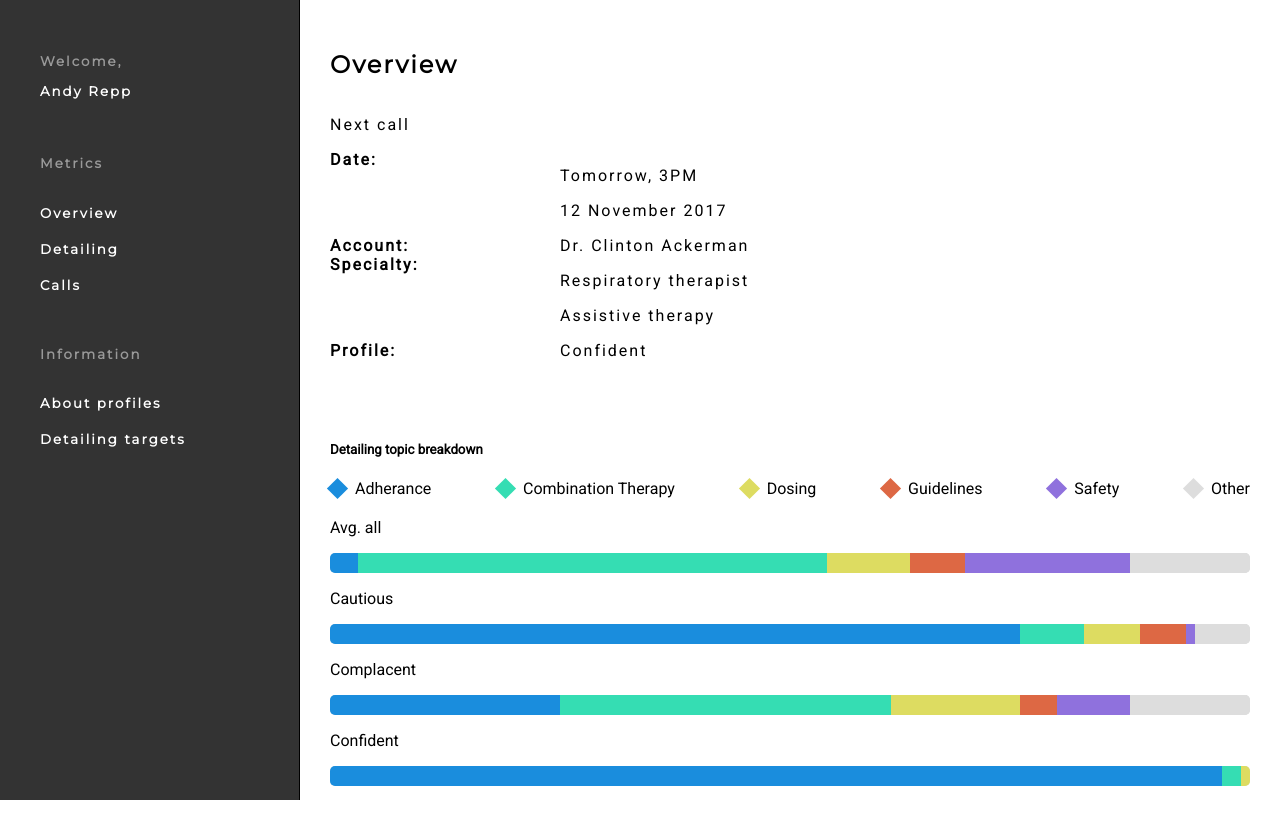
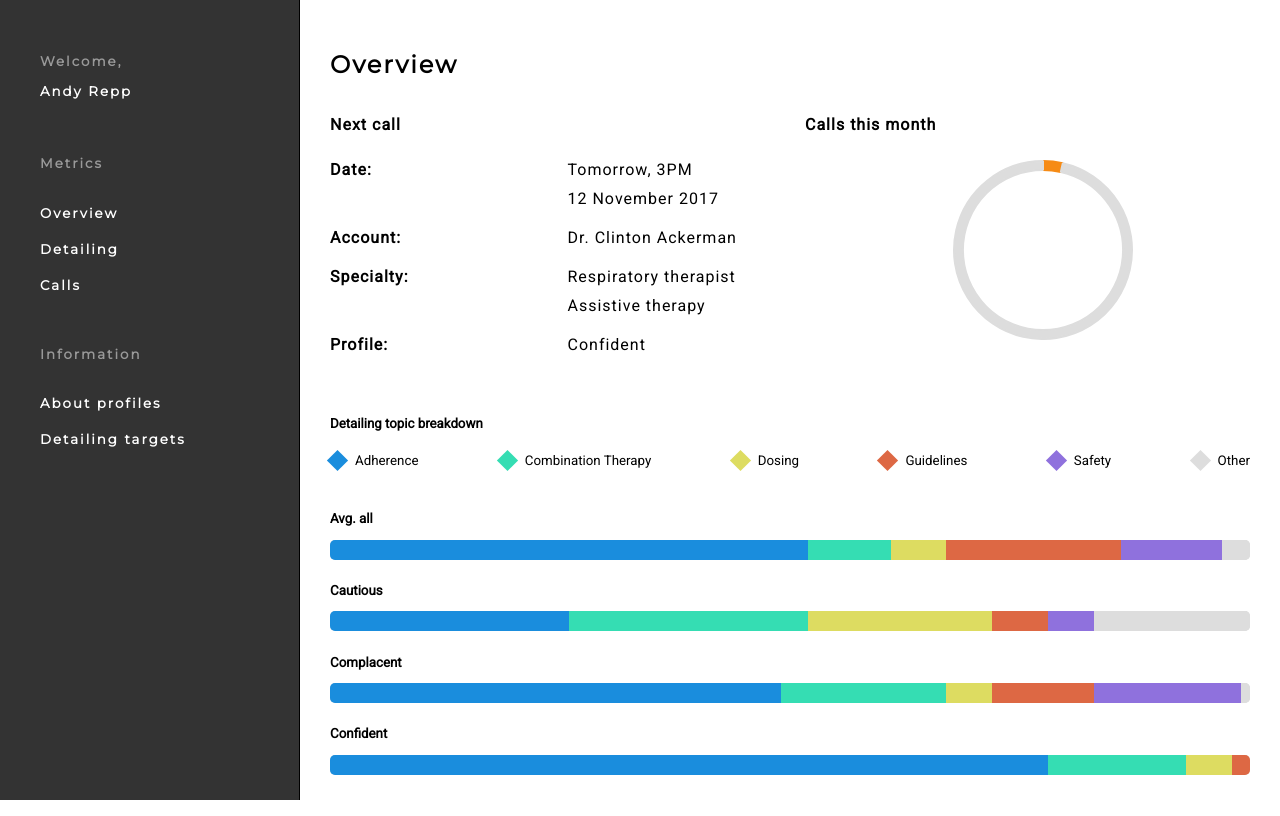
Before and after one commit to steph-mansell/28b-test, a React (Create React App) app: page / in a window 1280 px wide. Built offline with nearby package versions, Linux system fonts and the light colour scheme.

Commit message:
Created circle chart with ChartJS. Tweaked styling and added further dynamic data population with animations to chart and bars.

```diff
--- a/src/components/BottomContent/GraphLegend/GraphLegend.css
+++ b/src/components/BottomContent/GraphLegend/GraphLegend.css
@@ -13,4 +13,5 @@
 .title {
   display: inline-block;
   margin-left: 10px;
+  font-size: smaller;
 }
--- a/src/components/BottomContent/ProgressBar/ProgressBar.css
+++ b/src/components/BottomContent/ProgressBar/ProgressBar.css
@@ -12,6 +12,7 @@
   transition: width 1s;
 }
 
-p {
-  display: block;
+.progress-title {
+  font-size: smaller;
+  font-weight: bold;
 }
--- a/src/components/BottomContent/ProgressBar/ProgressBar.jsx
+++ b/src/components/BottomContent/ProgressBar/ProgressBar.jsx
@@ -24,7 +24,7 @@ function ProgressBar(props) {
 
   return (
     <div className="progress-container" onClick={randomise}>
-      <p>{props.title}</p>
+      <p className="progress-title">{props.title}</p>
       <div className="outer-bar">
         {progress.map((bar, index) => {
           return (
--- a/src/components/Content/ContentContainer.css
+++ b/src/components/Content/ContentContainer.css
@@ -6,10 +6,10 @@ main {
 
 .top-container {
   display: flex;
-  flex-direction: column;
-  padding: 30px;
+  flex-direction: row;
+  padding-left: 30px;
   letter-spacing: 2px;
-  font-family: "Montserrat", sans-serif;
+  font-family: "Roboto", sans-serif;
 }
 
 .bottom-container {
@@ -24,3 +24,13 @@ main {
   flex-direction: row;
   margin-bottom: 20px;
 }
+
+.overview {
+  font-family: "Montserrat", sans-serif;
+  letter-spacing: 2px;
+  padding: 30px 0 0 30px;
+}
+
+.progress-container {
+  padding: 5px 0;
+}
--- a/src/components/Content/ContentContainer.jsx
+++ b/src/components/Content/ContentContainer.jsx
@@ -3,9 +3,10 @@ import "./ContentContainer.css";
 import colors from "../../utils/colors";
 import CallDetails from "../TopContent/CallDetails/CallDetails";
 import ProgressBar from "../BottomContent/ProgressBar/ProgressBar";
+import CircleChart from "../TopContent/CircleChart/CircleChart";
 
 const legendName = [
-  "Adherance",
+  "Adherence",
   "Combination Therapy",
   "Dosing",
   "Guidelines",
@@ -18,9 +19,10 @@ const titles = ["Avg. all", "Cautious", "Complacent", "Confident"];
 function ContentContainer() {
   return (
     <main className="main">
+      <h2 className="overview">Overview</h2>
       <section className="top-container">
-        <h2>Overview</h2>
         <CallDetails />
+        <CircleChart />
       </section>
       <section className="bottom-container">
         <h5>Detailing topic breakdown</h5>
@@ -31,9 +33,11 @@ function ContentContainer() {
             );
           })}
         </div>
-        {titles.map((name, index) => {
-          return <ProgressBar title={name} key={index} />;
-        })}
+        <div className="progress-container">
+          {titles.map((name, index) => {
+            return <ProgressBar title={name} key={index} />;
+          })}
+        </div>
       </section>
     </main>
   );
--- a/src/components/TopContent/CallDetails/CallDetails.css
+++ b/src/components/TopContent/CallDetails/CallDetails.css
@@ -1,6 +1,7 @@
 .call-container {
   font-family: "Roboto", sans-serif;
   width: 50%;
+  letter-spacing: 1px;
 }
 
 .call-row {
@@ -8,8 +9,13 @@
   width: 100%;
 }
 
+.call-row p {
+  margin: 10px 0;
+}
+
 .call-title {
   flex: 1;
+  font-weight: bold;
 }
 
 .call-desc {
--- a/src/components/TopContent/CallDetails/CallDetails.jsx
+++ b/src/components/TopContent/CallDetails/CallDetails.jsx
@@ -3,12 +3,12 @@ import "./CallDetails.css";
 function CallDetails() {
   return (
     <div className="call-container">
-      <p>Next call</p>
+      <p>
+        <b>Next call</b>
+      </p>
 
       <div className="call-row">
-        <div className="call-title">
-          <b>Date:</b>
-        </div>
+        <p className="call-title">Date:</p>
         <div className="call-desc">
           <p>Tomorrow, 3PM</p>
           <p>12 November 2017</p>
@@ -16,16 +16,12 @@ function CallDetails() {
       </div>
 
       <div className="call-row">
-        <div className="call-title">
-          <b>Account:</b>
-        </div>
-        <div className="call-desc">Dr. Clinton Ackerman</div>
+        <p className="call-title">Account:</p>
+        <p className="call-desc">Dr. Clinton Ackerman</p>
       </div>
 
       <div className="call-row">
-        <div className="call-title">
-          <b>Specialty:</b>
-        </div>
+        <p className="call-title">Specialty:</p>
         <div className="call-desc">
           <p>Respiratory therapist</p>
           <p>Assistive therapy</p>
@@ -33,10 +29,8 @@ function CallDetails() {
       </div>
 
       <div className="call-row">
-        <div className="call-title">
-          <b>Profile:</b>
-        </div>
-        <div className="call-desc">Confident</div>
+        <p className="call-title">Profile:</p>
+        <p className="call-desc">Confident</p>
       </div>
     </div>
   );
--- /dev/null
+++ b/src/components/TopContent/CircleChart/CircleChart.css
@@ -0,0 +1,15 @@
+.chart-container {
+  flex: 1;
+  display: flex;
+  flex-direction: column;
+}
+
+.chart-sizing {
+  width: 40%;
+  align-self: center;
+}
+
+.chart-text {
+  font-weight: bold;
+  letter-spacing: 1px;
+}
--- /dev/null
+++ b/src/components/TopContent/CircleChart/CircleChart.jsx
@@ -0,0 +1,43 @@
+import { Chart } from "react-chartjs-2";
+import { useState } from "react";
+import "./CircleChart.css";
+import "chart.js/auto";
+import { useEffect } from "react";
+
+function CircleChart() {
+  const [percentage, setPercentage] = useState("");
+
+  useEffect(() => {
+    randomise();
+  }, []);
+
+  function randomise() {
+    let maxValue = 28;
+    setPercentage(Math.round(Math.random() * maxValue));
+  }
+  const data = {
+    labels: [],
+    datasets: [
+      {
+        label: "blah",
+        data: [percentage, 28 - percentage],
+        backgroundColor: ["#f68b15", "#dddddd"],
+        borderColor: ["#f68b15", "#dddddd"],
+        cutout: "90%",
+      },
+    ],
+  };
+
+  return (
+    <>
+      <div className="chart-container">
+        <p className="chart-text">Calls this month</p>
+        <div className="chart-sizing" onClick={randomise}>
+          <Chart type="doughnut" data={data} />
+        </div>
+      </div>
+    </>
+  );
+}
+
+export default CircleChart;
```
